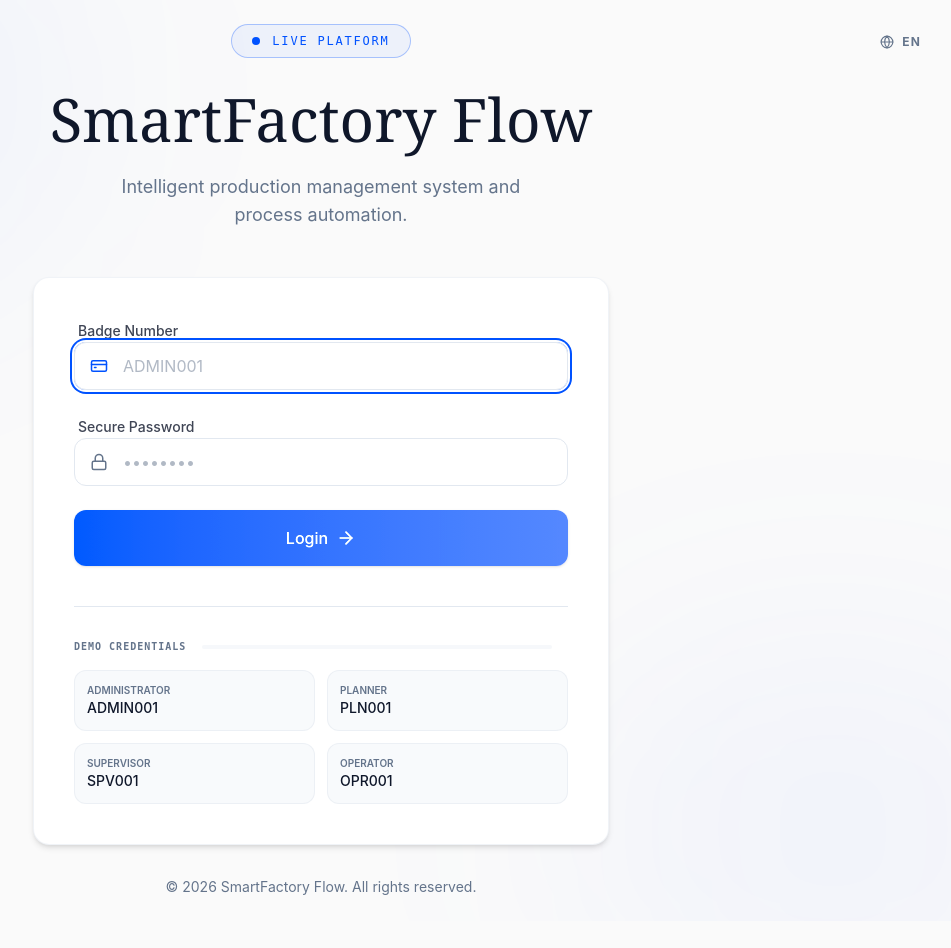
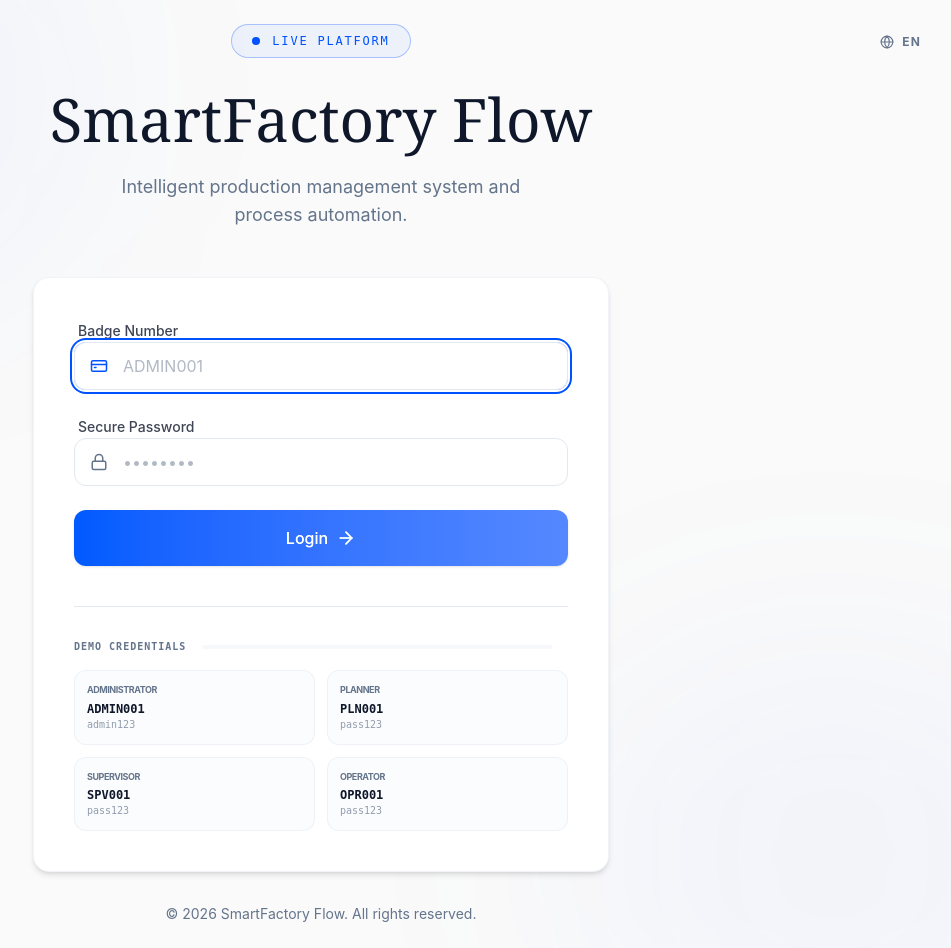
Before and after one commit to miculinsergiu-alt/MES_V1, a React (Vite) app in the folder frontend/: page /login in a window 1280 px wide. Shown: the whole page, without its empty margins (319-1270 px from the left). Before the commit the page ends 921 px from the top, so only its background shows below. Built offline with nearby package versions, Linux system fonts and the light colour scheme; no server answers.

Commit message:
Add interactive demo credentials with passwords to LoginPage

```diff
--- a/frontend/src/pages/LoginPage.jsx
+++ b/frontend/src/pages/LoginPage.jsx
@@ -128,15 +128,26 @@ export default function LoginPage() {
               </div>
               <div className="grid grid-cols-2 gap-3">
                 {[
-                  [t('roles.administrator'), 'ADMIN001'],
-                  [t('roles.planner'), 'PLN001'],
-                  [t('roles.area_supervisor'), 'SPV001'],
-                  [t('roles.operator'), 'OPR001']
-                ].map(([role, b]) => (
-                  <div key={b} className="flex flex-col p-3 rounded-xl bg-muted/50 border border-border/50 hover:border-accent/30 transition-colors">
-                    <span className="text-[10px] uppercase text-muted-foreground font-semibold">{role}</span>
-                    <span className="text-sm font-medium text-foreground">{b}</span>
-                  </div>
+                  { role: t('roles.administrator'), badge: 'ADMIN001', pass: 'admin123' },
+                  { role: t('roles.planner'), badge: 'PLN001', pass: 'pass123' },
+                  { role: t('roles.area_supervisor'), badge: 'SPV001', pass: 'pass123' },
+                  { role: t('roles.operator'), badge: 'OPR001', pass: 'pass123' }
+                ].map((cred) => (
+                  <button
+                    key={cred.badge}
+                    type="button"
+                    onClick={() => {
+                      setBadge(cred.badge);
+                      setPassword(cred.pass);
+                    }}
+                    className="flex flex-col items-start p-3 rounded-xl bg-muted/30 border border-border/50 hover:border-accent/50 hover:bg-accent/5 transition-all duration-200 group/item text-left"
+                  >
+                    <span className="text-[9px] uppercase text-muted-foreground font-bold tracking-tighter mb-1 group-hover/item:text-accent transition-colors">{cred.role}</span>
+                    <div className="flex flex-col">
+                      <span className="text-xs font-mono font-bold text-foreground">{cred.badge}</span>
+                      <span className="text-[10px] font-mono text-muted-foreground/70 group-hover/item:text-muted-foreground transition-colors">{cred.pass}</span>
+                    </div>
+                  </button>
                 ))}
               </div>
             </div>
```
